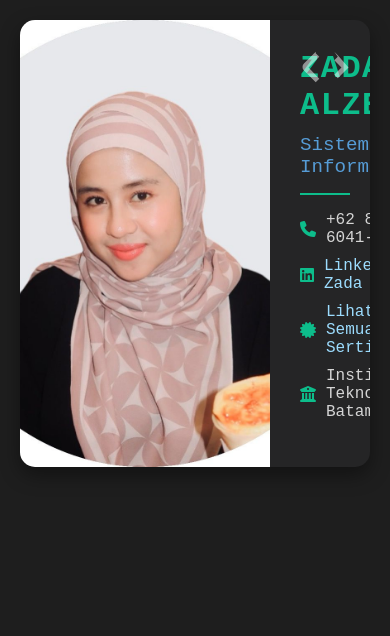
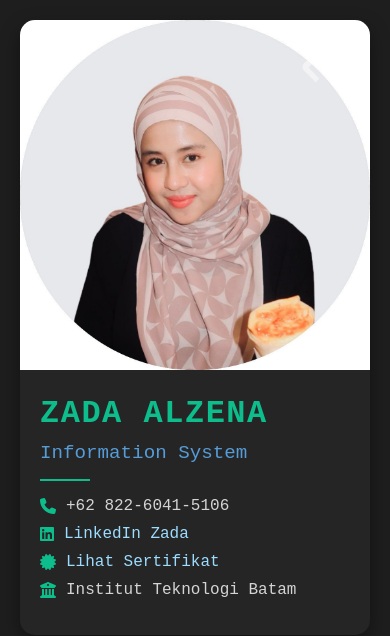
Before and after one commit to zadalzena/zada-profile, a plain HTML site: page index.html in a window 390 px wide. Drawn offline with Linux system fonts and the light colour scheme.

Commit message:
Add files via upload

```diff
--- a/index.html
+++ b/index.html
@@ -14,7 +14,7 @@
     </div>
     <div class="info">
       <h1>ZADA ALZENA</h1>
-      <p class="job">Sistem Informasi</p>
+      <p class="job">Information System</p>
       <div class="divider"></div>
       <ul class="contacts">
         <li><i class="fas fa-phone"></i> +62 822-6041-5106</li>
@@ -24,7 +24,7 @@
           </a>
         </li>
         <li><i class="fas fa-certificate"></i>
-          <a href="sertifikat.html" target="_blank">Lihat Semua Sertifikat</a>
+          <a href="sertifikat.html" target="_blank">Lihat Sertifikat</a>
         </li>
         <li><i class="fas fa-university"></i> Institut Teknologi Batam</li>
       </ul>
--- a/style.css
+++ b/style.css
@@ -12,7 +12,9 @@ body {
     color: #d4d4d4;
     border-radius: 15px;
     display: flex;
-    max-width: 800px;
+    max-width: 100%;
+    flex-direction: row;
+    flex-wrap: wrap;
     overflow: hidden;
     box-shadow: 0 8px 20px rgba(0, 0, 0, 0.4);
     position: relative;
@@ -82,3 +84,18 @@ body {
     opacity: 0.5;
     filter: brightness(0) invert(1);
   }
+
+  @media screen and (max-width: 768px) {
+    .card {
+      flex-direction: column;
+    }
+
+    .profile-photo img {
+      width: 100%;
+      height: auto;
+    }
+
+    .info {
+      padding: 20px;
+    }
+  }
```
